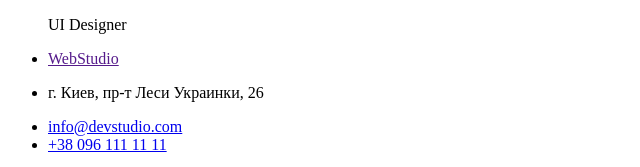
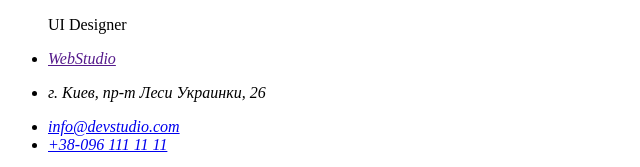
Before and after one commit to Roman-Koval/goit-markup-hw-01, a plain HTML site: page index.html in a window 1280 px wide. Shown: the part 2950-3117 px from the top of the page, 0-640 px from the left. Drawn offline with Linux system fonts and the light colour scheme.

Commit message:
my second commit

```diff
--- a/index.html
+++ b/index.html
@@ -81,13 +81,14 @@
         </ul>
     </section>
     <footer>
+        <address>
         <ul>
             <li><a href="">WebStudio</a></li>
             <li><p>г. Киев, пр-т Леси Украинки, 26</p></li>
             <li><a href="mailto:info@devstudio.com">info@devstudio.com</a></li>
-            <li><a href="tel:+38 096 111 11 11">+38 096 111 11 11</a></li>
+            <li><a href="tel:+38 096 111 11 11">+38-096 111 11 11</a></li>
         </ul>
-
+        </address>
     </footer>
 </body>
 </html>
```
